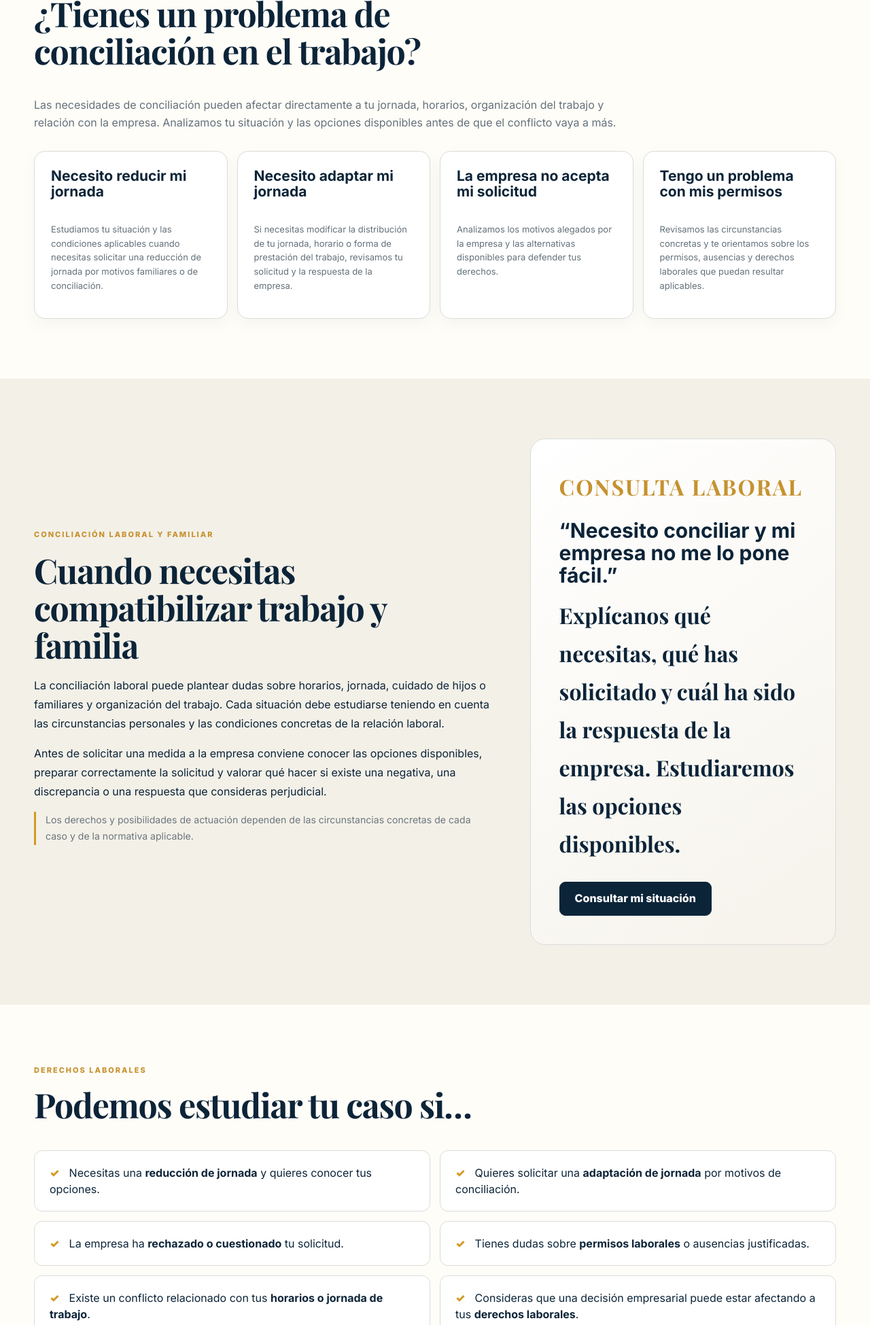
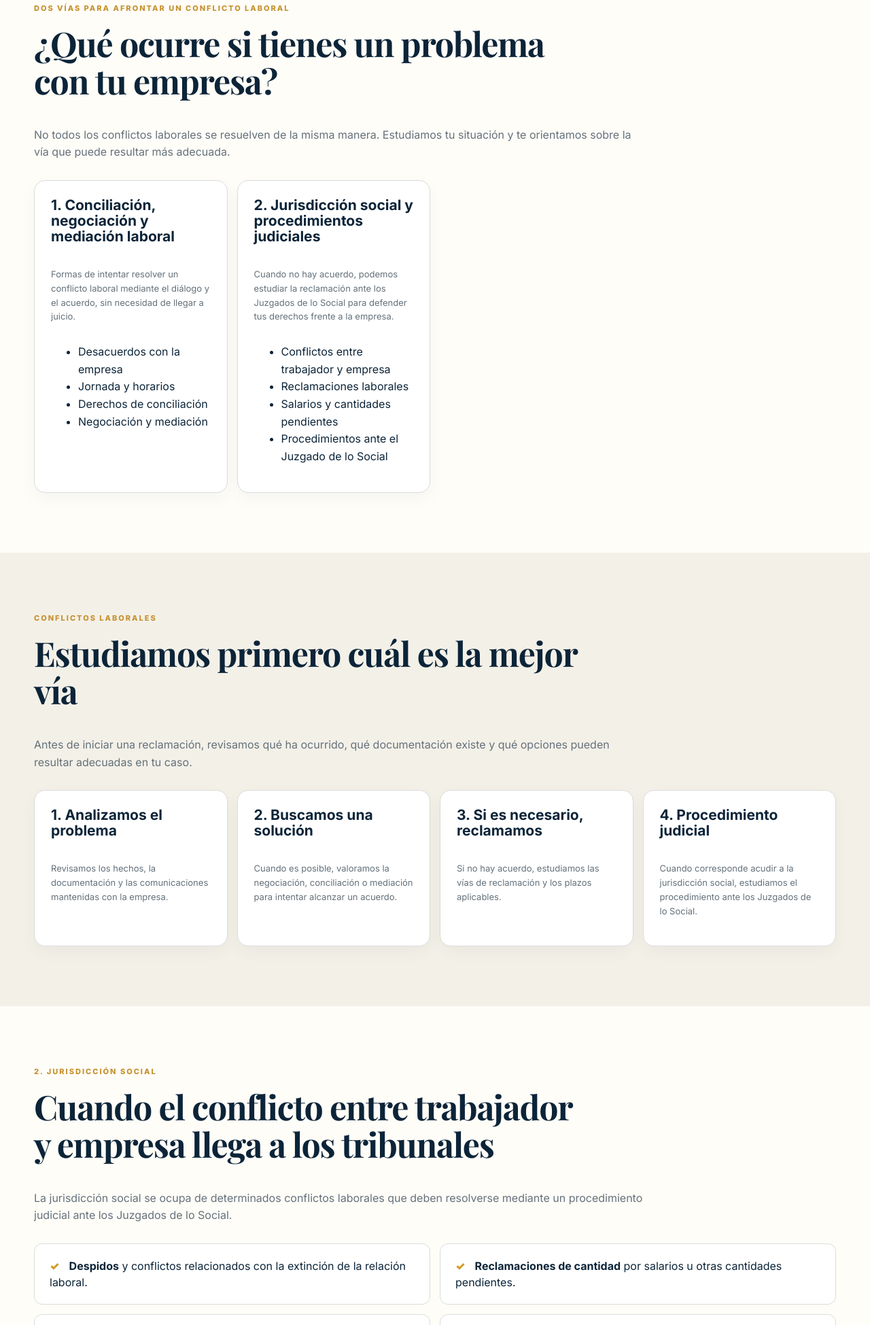
Before and after one commit to laboralclave/Laboralclave-web, a plain HTML site: page conciliacion/index.html in a window 1280 px wide. Shown: the part 851-2800 px from the top of the page at 68% size. Drawn offline with nearby package versions, Linux system fonts and the light colour scheme.

Commit message:
Revise content for labor conciliation and jurisdiction
Updated the title, meta description, and various headings to reflect a focus on social jurisdiction and conflict resolution in labor matters.

```diff
--- a/conciliacion/index.html
+++ b/conciliacion/index.html
@@ -4,9 +4,9 @@
   <meta charset="utf-8">
   <meta name="viewport" content="width=device-width, initial-scale=1">
 
-  <title>Conciliación Laboral y Derechos de los Trabajadores | LaboralClave</title>
+  <title>Conciliación Laboral y Jurisdicción Social | LaboralClave</title>
 
-  <meta name="description" content="Asesoramiento sobre conciliación laboral, reducción y adaptación de jornada, permisos, reclamaciones laborales y derechos de los trabajadores.">
+  <meta name="description" content="Asesoramiento en conciliación laboral y procedimientos ante los Juzgados de lo Social. Reducción y adaptación de jornada, permisos, reclamaciones y conflictos entre trabajadores y empresas.">
 
   <meta name="robots" content="index, follow, max-image-preview:large">
 
@@ -15,7 +15,7 @@
   <meta property="og:type" content="website">
   <meta property="og:locale" content="es_ES">
   <meta property="og:site_name" content="LaboralClave">
-  <meta property="og:title" content="Conciliación Laboral y Derechos de los Trabajadores | LaboralClave">
+  <meta property="og:title" content="Conciliación Laboral y Jurisdicción Social | LaboralClave">
   <meta property="og:description" content="Asesoramiento sobre conciliación laboral, reducción y adaptación de jornada, permisos, reclamaciones y derechos de los trabajadores.">
   <meta property="og:url" content="https://www.laboralclave.com/conciliacion/">
 
@@ -31,7 +31,7 @@
   {
     "@context":"https://schema.org",
     "@type":"Service",
-    "name":"Asesoramiento en conciliación laboral y derechos de los trabajadores",
+    "name":"Conciliación laboral y jurisdicción social",
     "provider":{
       "@type":"Organization",
       "name":"LaboralClave",
@@ -39,7 +39,7 @@
     },
     "areaServed":"ES",
     "url":"https://www.laboralclave.com/conciliacion/",
-    "description":"Asesoramiento profesional sobre conciliación laboral, reducción y adaptación de jornada, permisos, reclamaciones y derechos de los trabajadores."
+    "description":"Asesoramiento profesional en conciliación laboral, negociación, mediación y procedimientos ante los Juzgados de lo Social."
   }
   </script>
 </head>
@@ -75,19 +75,18 @@
   <div class="wrap service-hero-grid">
 
     <div>
-      <p class="eyebrow">Conciliación laboral · Derechos de los trabajadores</p>
+      <p class="eyebrow">Conciliación laboral · Jurisdicción social</p>
 
-      <h1>Conciliación laboral: conoce tus derechos y cómo reclamarlos</h1>
+      <h1>Conciliación laboral y jurisdicción social: soluciones para conflictos con la empresa</h1>
 
       <p class="hero-lead">
-        Te asesoramos cuando necesitas compatibilizar tu vida laboral y familiar,
-        solicitar una reducción o adaptación de jornada, ejercer un permiso o
-        reclamar ante una decisión de la empresa.
+        Te asesoramos para intentar resolver conflictos laborales mediante el diálogo
+        y el acuerdo o, cuando sea necesario, estudiar una reclamación ante los Juzgados de lo Social.
       </p>
 
       <div class="hero-actions">
         <a class="btn" href="../#contacto">Quiero consultar mi caso</a>
-        <a class="btn btn-secondary" href="#situaciones">Ver situaciones</a>
+        <a class="btn btn-secondary" href="#conciliacion">Ver opciones</a>
       </div>
 
       <p class="service-note">
@@ -108,7 +107,7 @@
         <li>Conciliación laboral y familiar</li>
         <li>Reducción y adaptación de jornada</li>
         <li>Permisos y derechos laborales</li>
-        <li>Reclamaciones frente a la empresa</li>
+        <li>Conflictos entre trabajador y empresa</li>
       </ul>
 
       <a href="tel:+34647229094">647 22 90 94</a><br>
@@ -119,52 +118,47 @@
 </section>
 
 
-<section class="section" id="situaciones">
+<section class="section" id="conciliacion">
   <div class="wrap">
 
     <div class="section-heading">
-      <p class="eyebrow">Situaciones habituales</p>
-      <h2>¿Tienes un problema de conciliación en el trabajo?</h2>
+      <p class="eyebrow">Dos vías para afrontar un conflicto laboral</p>
+      <h2>¿Qué ocurre si tienes un problema con tu empresa?</h2>
     </div>
 
     <p class="section-text service-intro">
-      Las necesidades de conciliación pueden afectar directamente a tu jornada,
-      horarios, organización del trabajo y relación con la empresa.
-      Analizamos tu situación y las opciones disponibles antes de que el conflicto vaya a más.
+      No todos los conflictos laborales se resuelven de la misma manera. Estudiamos tu situación
+      y te orientamos sobre la vía que puede resultar más adecuada.
     </p>
 
     <div class="cards service-cards">
 
       <article class="card">
-        <h3>Necesito reducir mi jornada</h3>
+        <h3>1. Conciliación, negociación y mediación laboral</h3>
         <p>
-          Estudiamos tu situación y las condiciones aplicables cuando necesitas
-          solicitar una reducción de jornada por motivos familiares o de conciliación.
+          Formas de intentar resolver un conflicto laboral mediante el diálogo y el acuerdo,
+          sin necesidad de llegar a juicio.
         </p>
+        <ul>
+          <li>Desacuerdos con la empresa</li>
+          <li>Jornada y horarios</li>
+          <li>Derechos de conciliación</li>
+          <li>Negociación y mediación</li>
+        </ul>
       </article>
 
       <article class="card">
-        <h3>Necesito adaptar mi jornada</h3>
+        <h3>2. Jurisdicción social y procedimientos judiciales</h3>
         <p>
-          Si necesitas modificar la distribución de tu jornada, horario o forma de prestación
-          del trabajo, revisamos tu solicitud y la respuesta de la empresa.
+          Cuando no hay acuerdo, podemos estudiar la reclamación ante los Juzgados de lo Social
+          para defender tus derechos frente a la empresa.
         </p>
-      </article>
-
-      <article class="card">
-        <h3>La empresa no acepta mi solicitud</h3>
-        <p>
-          Analizamos los motivos alegados por la empresa y las alternativas disponibles
-          para defender tus derechos.
-        </p>
-      </article>
-
-      <article class="card">
-        <h3>Tengo un problema con mis permisos</h3>
-        <p>
-          Revisamos las circunstancias concretas y te orientamos sobre los permisos,
-          ausencias y derechos laborales que puedan resultar aplicables.
-        </p>
+        <ul>
+          <li>Conflictos entre trabajador y empresa</li>
+          <li>Reclamaciones laborales</li>
+          <li>Salarios y cantidades pendientes</li>
+          <li>Procedimientos ante el Juzgado de lo Social</li>
+        </ul>
       </article>
 
     </div>
@@ -173,43 +167,40 @@
 
 
 <section class="section section-soft">
-  <div class="wrap service-two-col">
+  <div class="wrap">
 
-    <div>
-      <p class="eyebrow">Conciliación laboral y familiar</p>
-
-      <h2>Cuando necesitas compatibilizar trabajo y familia</h2>
-
-      <p>
-        La conciliación laboral puede plantear dudas sobre horarios, jornada,
-        cuidado de hijos o familiares y organización del trabajo.
-        Cada situación debe estudiarse teniendo en cuenta las circunstancias personales
-        y las condiciones concretas de la relación laboral.
-      </p>
-
-      <p>
-        Antes de solicitar una medida a la empresa conviene conocer las opciones disponibles,
-        preparar correctamente la solicitud y valorar qué hacer si existe una negativa,
-        una discrepancia o una respuesta que consideras perjudicial.
-      </p>
-
-      <p class="service-disclaimer">
-        Los derechos y posibilidades de actuación dependen de las circunstancias concretas
-        de cada caso y de la normativa aplicable.
-      </p>
+    <div class="section-heading">
+      <p class="eyebrow">Conflictos laborales</p>
+      <h2>Estudiamos primero cuál es la mejor vía</h2>
     </div>
 
-    <div class="quote-card service-cta-card">
-      <p class="eyebrow">Consulta laboral</p>
+    <p class="section-text service-intro">
+      Antes de iniciar una reclamación, revisamos qué ha ocurrido, qué documentación existe
+      y qué opciones pueden resultar adecuadas en tu caso.
+    </p>
 
-      <h3>“Necesito conciliar y mi empresa no me lo pone fácil.”</h3>
+    <div class="cards service-cards">
 
-      <p>
-        Explícanos qué necesitas, qué has solicitado y cuál ha sido la respuesta de la empresa.
-        Estudiaremos las opciones disponibles.
-      </p>
+      <article class="card">
+        <h3>1. Analizamos el problema</h3>
+        <p>Revisamos los hechos, la documentación y las comunicaciones mantenidas con la empresa.</p>
+      </article>
 
-      <a class="btn" href="../#contacto">Consultar mi situación</a>
+      <article class="card">
+        <h3>2. Buscamos una solución</h3>
+        <p>Cuando es posible, valoramos la negociación, conciliación o mediación para intentar alcanzar un acuerdo.</p>
+      </article>
+
+      <article class="card">
+        <h3>3. Si es necesario, reclamamos</h3>
+        <p>Si no hay acuerdo, estudiamos las vías de reclamación y los plazos aplicables.</p>
+      </article>
+
+      <article class="card">
+        <h3>4. Procedimiento judicial</h3>
+        <p>Cuando corresponde acudir a la jurisdicción social, estudiamos el procedimiento ante los Juzgados de lo Social.</p>
+      </article>
+
     </div>
 
   </div>
@@ -220,45 +211,39 @@
   <div class="wrap">
 
     <div class="section-heading">
-      <p class="eyebrow">Derechos laborales</p>
+      <p class="eyebrow">2. Jurisdicción social</p>
+      <h2>Cuando el conflicto entre trabajador y empresa llega a los tribunales</h2>
+    </div>
 
-      <h2>Podemos estudiar tu caso si…</h2>
-    </div>
+    <p class="section-text service-intro">
+      La jurisdicción social se ocupa de determinados conflictos laborales que deben resolverse
+      mediante un procedimiento judicial ante los Juzgados de lo Social.
+    </p>
 
     <div class="service-check-grid">
 
       <div>
-        Necesitas una <strong>reducción de jornada</strong> y quieres conocer tus opciones.
+        <strong>Despidos</strong> y conflictos relacionados con la extinción de la relación laboral.
       </div>
 
       <div>
-        Quieres solicitar una <strong>adaptación de jornada</strong> por motivos de conciliación.
+        <strong>Reclamaciones de cantidad</strong> por salarios u otras cantidades pendientes.
       </div>
 
       <div>
-        La empresa ha <strong>rechazado o cuestionado</strong> tu solicitud.
+        Conflictos sobre <strong>derechos laborales</strong>, jornada u otras condiciones de trabajo.
       </div>
 
       <div>
-        Tienes dudas sobre <strong>permisos laborales</strong> o ausencias justificadas.
+        Reclamaciones frente a determinadas <strong>decisiones de la empresa</strong>.
       </div>
 
       <div>
-        Existe un conflicto relacionado con tus <strong>horarios o jornada de trabajo</strong>.
+        Estudio de la <strong>documentación y los plazos</strong> antes de iniciar una reclamación.
       </div>
 
       <div>
-        Consideras que una decisión empresarial puede estar afectando a tus
-        <strong>derechos laborales</strong>.
-      </div>
-
-      <div>
-        Necesitas preparar una <strong>reclamación frente a la empresa</strong>.
-      </div>
-
-      <div>
-        El conflicto puede requerir una actuación ante la
-        <strong>jurisdicción social</strong>.
+        Valoración de si resulta conveniente <strong>intentar un acuerdo</strong> antes del procedimiento.
       </div>
 
     </div>
@@ -329,7 +314,7 @@
     <div class="section-heading">
       <p class="eyebrow">Preguntas frecuentes</p>
 
-      <h2>Dudas frecuentes sobre conciliación laboral</h2>
+      <h2>Dudas frecuentes sobre conciliación y jurisdicción social</h2>
     </div>
 
     <div class="faq-list">
@@ -379,6 +364,23 @@
         </p>
       </details>
 
+      <details>
+        <summary>¿Qué es un procedimiento ante el Juzgado de lo Social?</summary>
+        <p>
+          Es un procedimiento judicial para resolver determinados conflictos laborales
+          entre trabajadores y empresas.
+        </p>
+      </details>
+
+      <details>
+        <summary>¿Tengo que ir a juicio si tengo un conflicto con mi empresa?</summary>
+        <p>
+          No necesariamente. Primero conviene estudiar si el conflicto puede resolverse
+          mediante negociación, conciliación o mediación. Si no es posible, se valorará
+          la vía de reclamación que corresponda.
+        </p>
+      </details>
+
     </div>
 
   </div>
@@ -391,11 +393,11 @@
     <div>
       <p class="eyebrow">LaboralClave</p>
 
-      <h2>¿Tienes un problema laboral y no sabes cómo actuar?</h2>
+      <h2>¿Tienes un conflicto con tu empresa y no sabes cómo actuar?</h2>
 
       <p>
-        Explícanos qué ha ocurrido, qué has solicitado a la empresa
-        y cuál ha sido su respuesta. Estudiaremos tu situación.
+        Explícanos qué ha ocurrido y estudiaremos contigo si conviene intentar un acuerdo
+        o valorar una reclamación.
       </p>
     </div>
 
```
